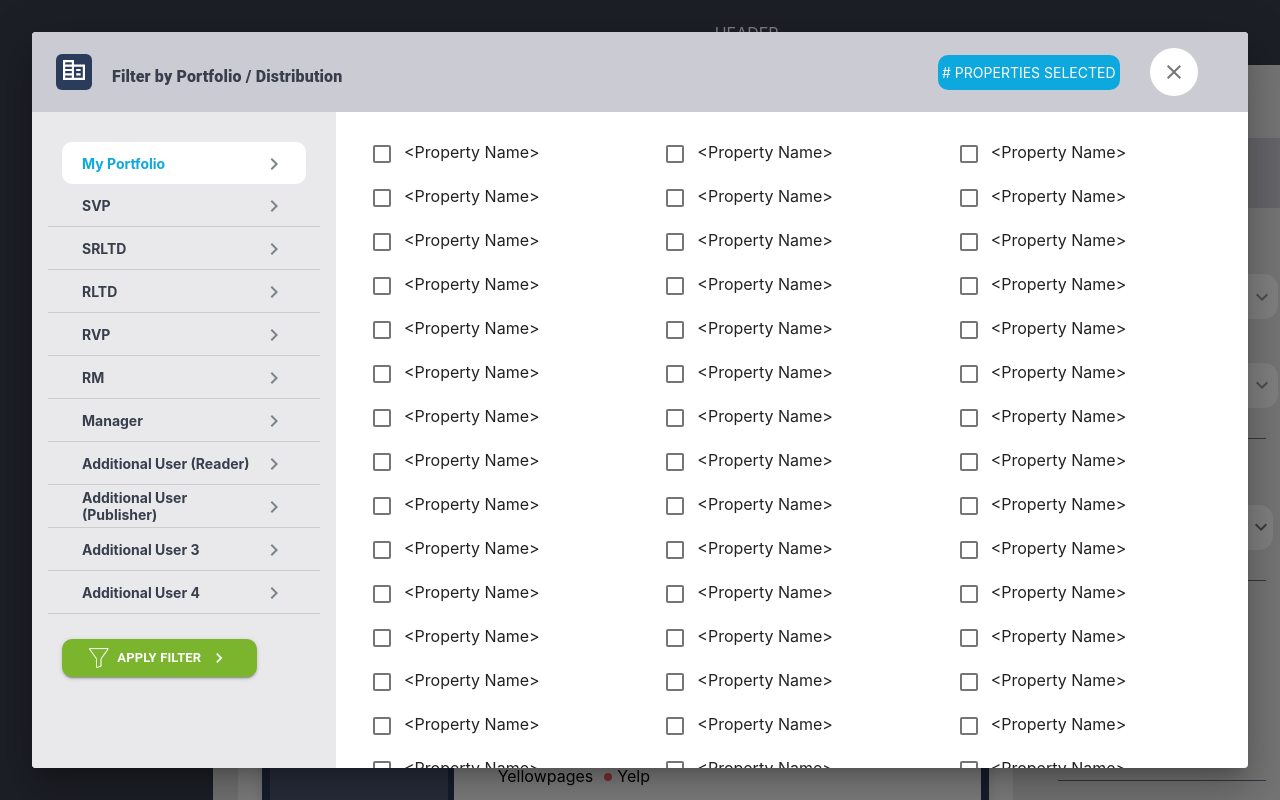
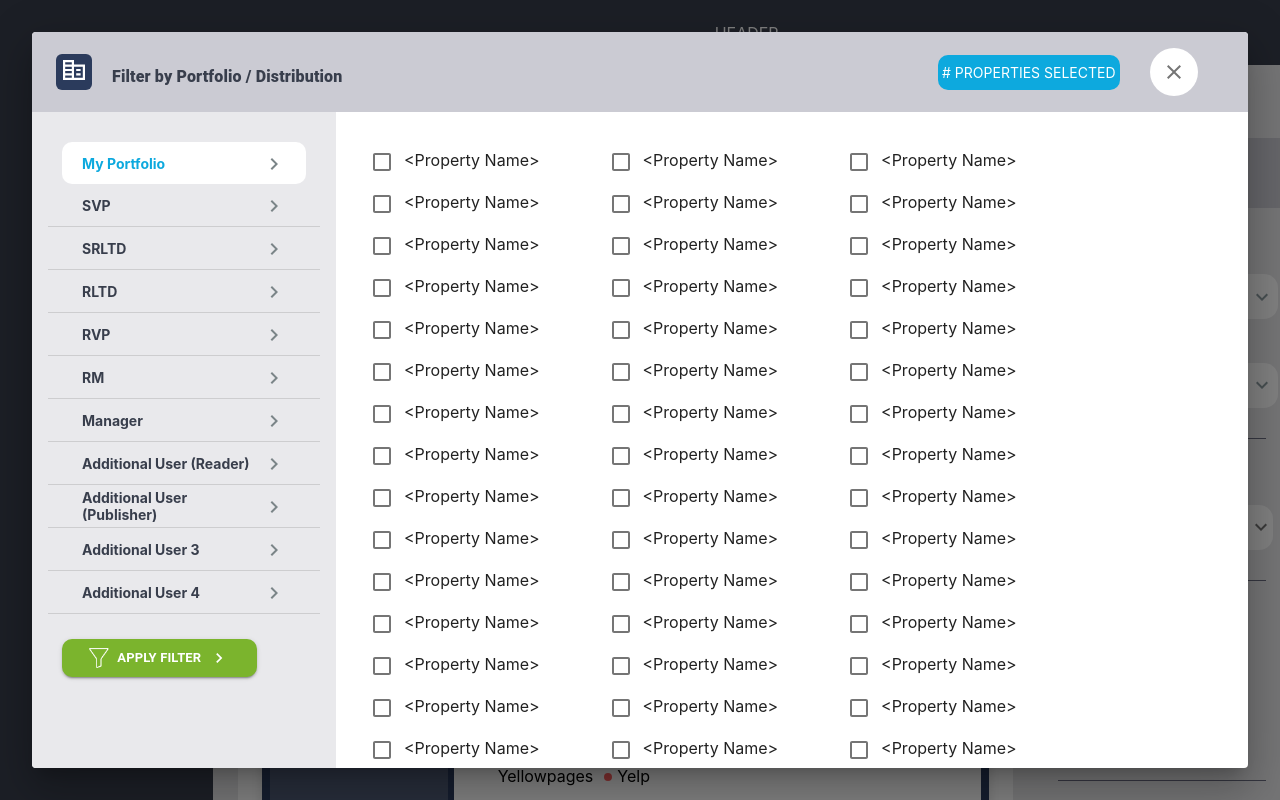
Before and after one commit to tanveerisonline/Ratings-Tracker, a React (Create React App) app: page / in a window 1280 px wide. Both pictures are taken after typing "Sample" into the empty fields and a click on the button "FILTER PROPERTIES". Shown: the top 800 px of the page. Built offline with nearby package versions, Linux system fonts and the light colour scheme.

Commit message:
Worked on popup component

```diff
--- a/src/components/Filters/Popup/Popup.css
+++ b/src/components/Filters/Popup/Popup.css
@@ -4,7 +4,7 @@
 .popup-sidenav {
   background-color: #e9e9ec;
   display: flex;
-  height: 100vh;
+  height: 100%;
   flex-direction: column;
 }
 .side-names1 {
--- a/src/components/Filters/Popup/Popup.js
+++ b/src/components/Filters/Popup/Popup.js
@@ -9,6 +9,9 @@ import "./Popup.css";
 import popupIcon from "./popupIcon.svg";
 
 const useStyles = makeStyles((theme) => ({
+  root: {
+    height: "70%",
+  },
   rootHeader: {
     height: "80px",
     display: "flex",
@@ -60,7 +63,8 @@ const useStyles = makeStyles((theme) => ({
     marginRight: 50,
   },
   content: {
-    height: "80px",
+    height: "100%",
+    width: "100%",
   },
 }));
 const Popup = (props) => {
@@ -104,7 +108,7 @@ const Popup = (props) => {
           </div>
         </Grid>
       </Grid>
-      <Grid container xs={12}>
+      <Grid className={classes.combo} container xs={12}>
         <Grid item xs={3}>
           <PopupSidenav />
         </Grid>
--- a/src/components/Filters/Popup/PopupContent.js
+++ b/src/components/Filters/Popup/PopupContent.js
@@ -6,16 +6,31 @@ import "./Popup.css";
 import { makeStyles } from "@material-ui/core/styles";
 const useStyles = makeStyles({
   checkboxes: {
-    height: "26px",
+    height: "100%",
     width: "26px",
     "&:hover": {
       backgroundColor: "transparent",
     },
   },
   PopupContentMain: {
+    display: "flex",
+    flexWrap: "wrap",
+    justifyContent: "space-between",
+    width: "76%",
     height: "100vh",
-    columns: "3 auto",
-    overflowY: "scroll",
+    // overflowY: "scroll",
+    // "&::-webkit-scrollbar": {
+    //   width: "3px",
+    // },
+    // "&::-webkit-scrollbar-track": {
+    //   backgroundColor: "#e9e9ec",
+    // },
+    // "&::-webkit-scrollbar-thumb": {
+    //   backgroundColor: "gray",
+    // },
+
+    // columns: "3 auto",
+    // overflowY: "scroll",
   },
 });
 const PopupContent = () => {
```
